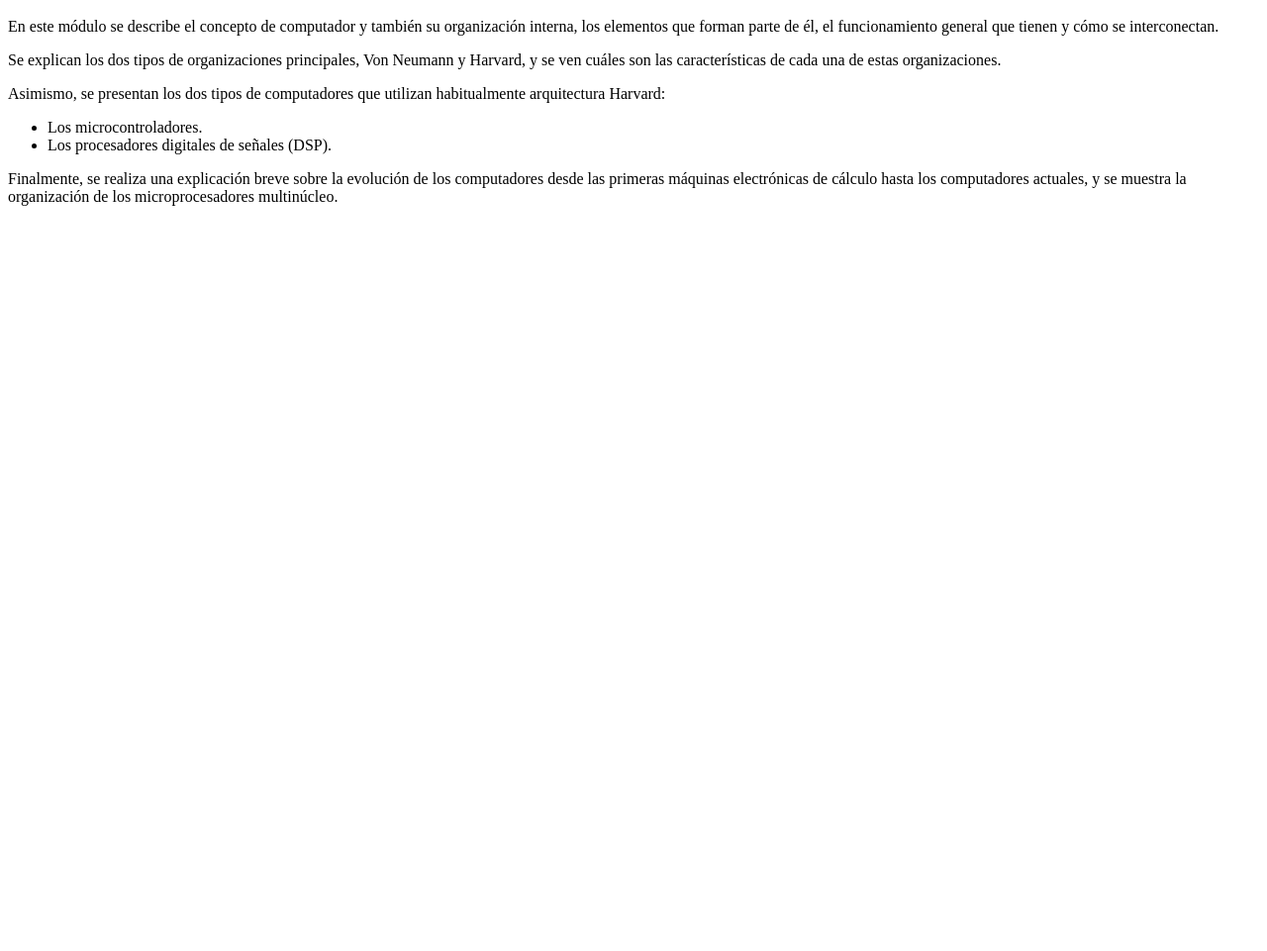
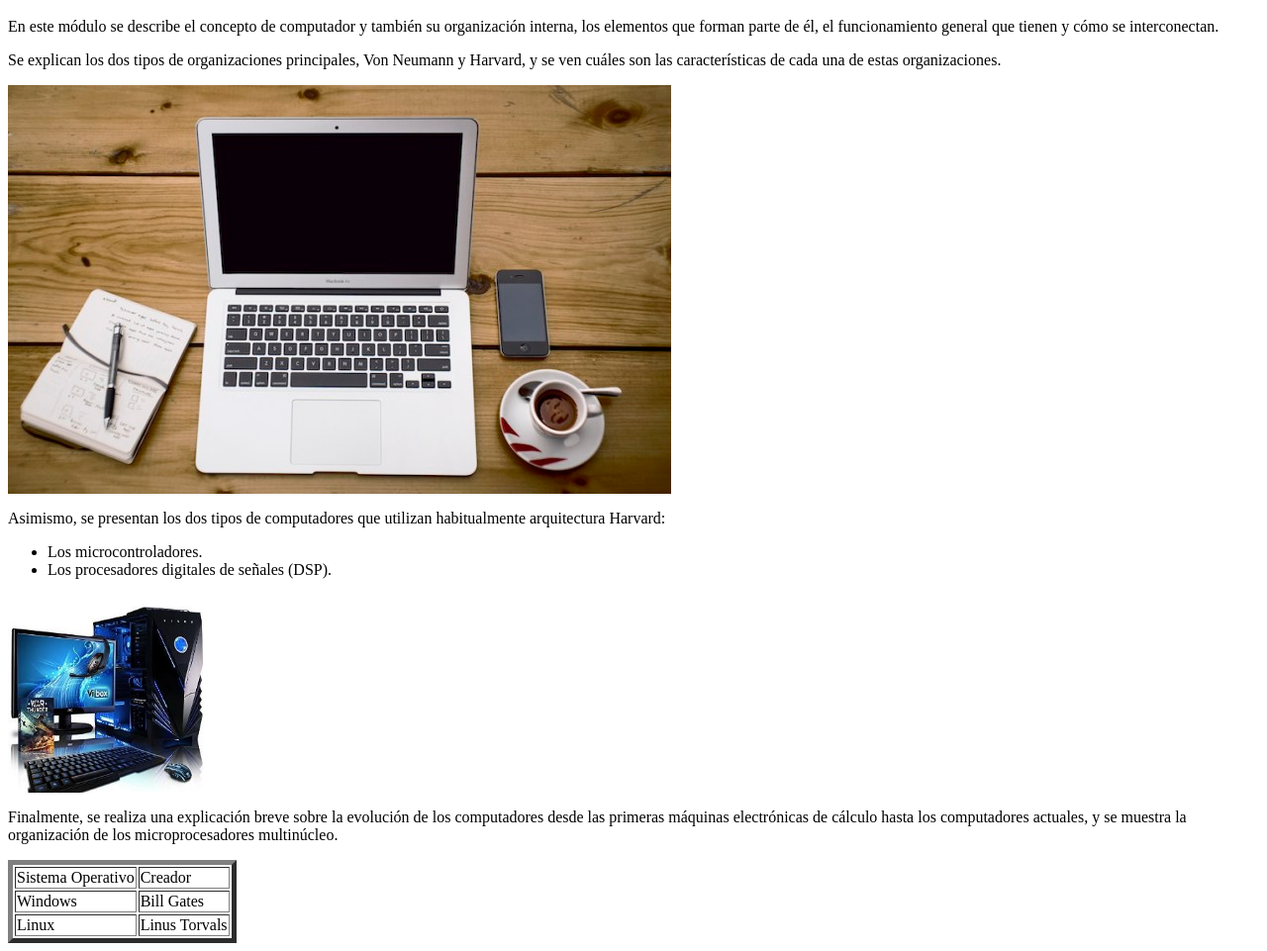
Before and after one commit to lirog15/computador, a plain HTML site: page index.html in a window 1280 px wide. Shown: the part 48-1009 px from the top of the page at 99% size. Before the commit the page ends 800 px from the top, so only its background shows below. Drawn offline with Linux system fonts and the light colour scheme.

Commit message:
Incorporando imagenes y tabla a mi pagina

```diff
--- a/index.html
+++ b/index.html
@@ -9,6 +9,7 @@ interna, los elementos que forman parte de él, el funcionamiento general
 que tienen y cómo se interconectan.</p>
 <p>Se explican los dos tipos de organizaciones principales, Von Neumann y Harvard,
 y se ven cuáles son las características de cada una de estas organizaciones.</p>
+<img src="imagenes/foto1.jpg">
 <p>Asimismo, se presentan los dos tipos de computadores que utilizan habitualmente
 arquitectura Harvard:
 <ul>
@@ -16,8 +17,25 @@ arquitectura Harvard:
 <li> Los procesadores digitales de señales (DSP).</li>
 </ul>
 </p>
+<p> <img src="imagenes/foto2.jpg" width=200 height=200 >
 <p>Finalmente, se realiza una explicación breve sobre la evolución de los computadores
 desde las primeras máquinas electrónicas de cálculo hasta los computadores
 actuales, y se muestra la organización de los microprocesadores multinúcleo.</p>
+<table border=5>
+<tr>
+<td>Sistema Operativo </td>
+<td> Creador</td>
+</tr>
+
+<tr>
+<td>Windows</td>
+<td>Bill Gates</td>
+</tr>
+
+<tr>
+<td>Linux</td>
+<td>Linus Torvals</td>
+</tr>
+</table>
 </body>
 </html>
```
